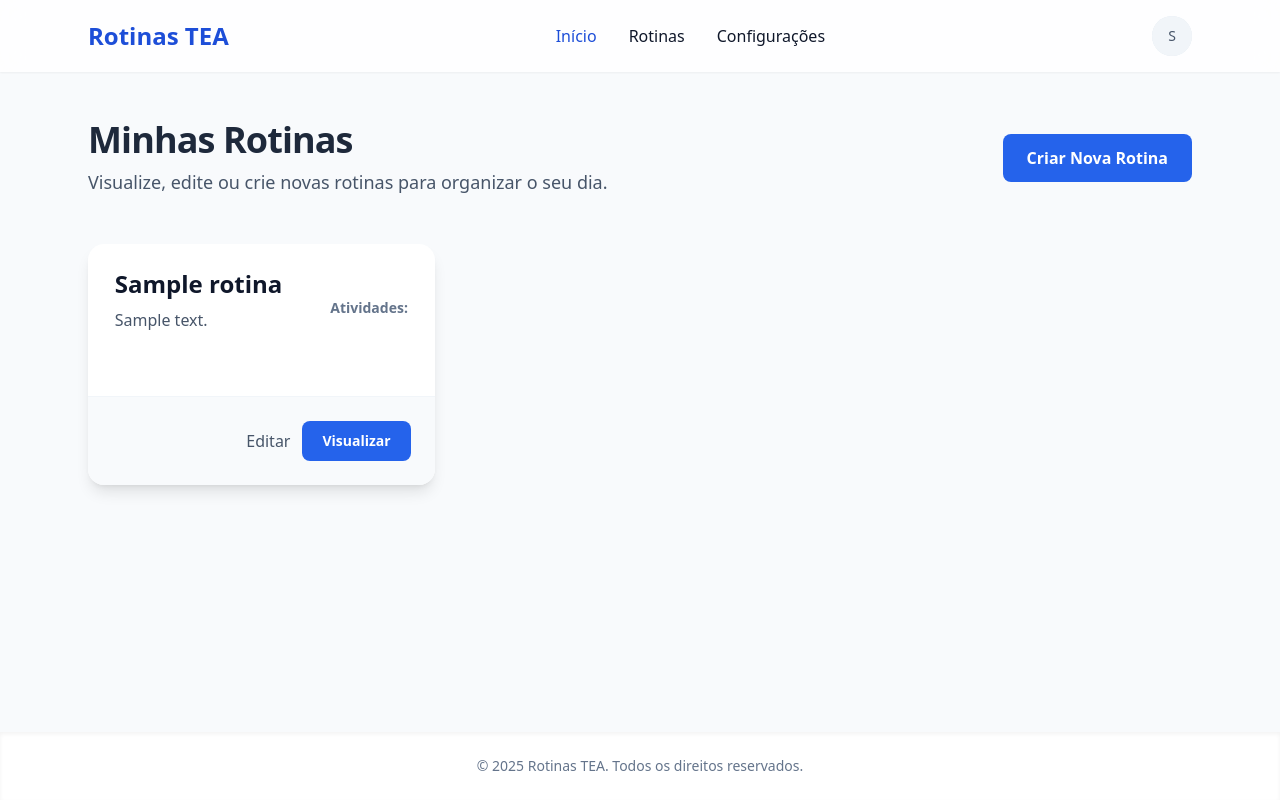
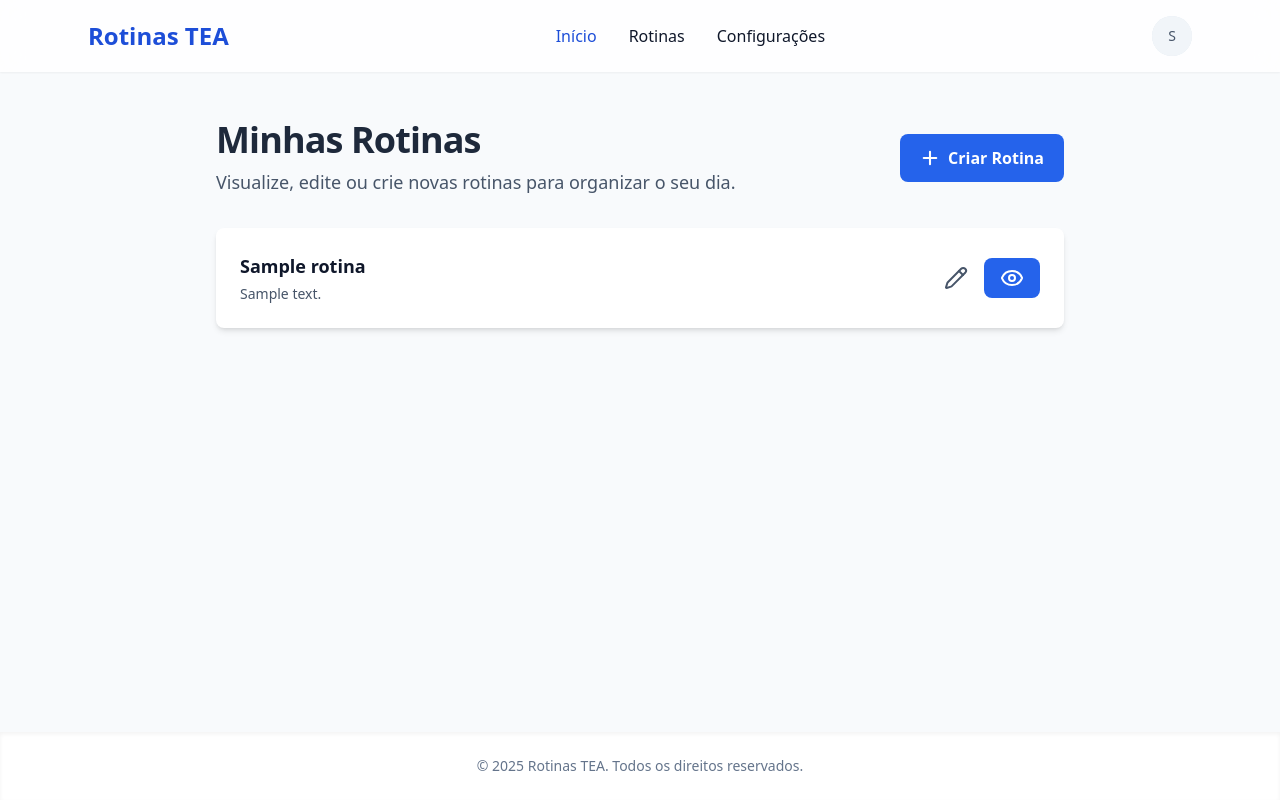
Before and after one commit to Tassy210/Gerador-de-Rotinas-Visuais, a Django app: page / in a window 1280 px wide. Run offline with Django 5.2, Linux system fonts and the light colour scheme; a user stored in the database is signed in; tables that the repository leaves empty hold one stand-in row (values such as "Sample post"); some libraries are stand-ins or nearby versions.

Commit message:
Rotinas no formato de lista

```diff
--- a/gerador_rotinas/rotinas/models.py
+++ b/gerador_rotinas/rotinas/models.py
@@ -9,19 +9,40 @@ class Categoria(models.Model):
         return self.nome
 
 class Rotina(models.Model):
-
     usuario = models.ForeignKey(User, on_delete=models.CASCADE)
-
     titulo = models.CharField(max_length=100)
     descricao = models.TextField(blank=True, null=True)
-    pictograma = models.ImageField(upload_to='pictogramas/', blank=True, null=True) # Ou FileField
-    ordem = models.PositiveIntegerField()
+    pictograma = models.ImageField(upload_to='pictogramas/', blank=True, null=True)
+    ordem = models.PositiveIntegerField(default=0)
+
+    # --- A GRANDE MUDANÇA ESTÁ AQUI ---
+    # Trocamos o CharField por uma ForeignKey
+    categoria = models.ForeignKey(
+        Categoria,
+        on_delete=models.PROTECT, # Protege contra a exclusão de uma categoria em uso
+        null=True,
+        blank=False # Torna o campo obrigatório no formulário
+    )
 
     def __str__(self):
         return self.titulo
 
+    @property
+    def pictograma_url(self):
+        """
+        Retorna a URL do pictograma do usuário, se existir.
+        Caso contrário, busca o pictograma padrão da Categoria associada.
+        """
+        if self.pictograma and hasattr(self.pictograma, 'url'):
+            return self.pictograma.url
+
+
+        if self.categoria and self.categoria.pictograma_padrao:
+            return self.categoria.pictograma_padrao.url
+
+        return '/static/images/placeholder.svg'
+
     class Meta:
-
         ordering = ['ordem']
 
 class Atividade(models.Model):
--- a/gerador_rotinas/rotinas/templates/rotinas/home.html
+++ b/gerador_rotinas/rotinas/templates/rotinas/home.html
@@ -4,74 +4,60 @@
 {% block title %}Minhas Rotinas - {{ block.super }}{% endblock %}
 
 {% block content %}
-<div class="max-w-6xl mx-auto w-full px-6 py-12">
+<div class="max-w-4xl mx-auto w-full px-6 py-12">
 
     {# =================================================================== #}
-    {# 1. CABEÇALHO DA PÁGINA                                             #}
-    {#    - Só aparece se o usuário já tiver alguma rotina cadastrada.    #}
+    {# 1. CABEÇALHO DA PÁGINA                                              #}
     {# =================================================================== #}
     {% if rotinas %}
-        <header class="flex flex-col md:flex-row justify-between items-start md:items-center mb-12">
+        <header class="flex flex-col md:flex-row justify-between items-start md:items-center mb-8">
             <div>
                 <h1 class="text-4xl font-extrabold text-slate-800 tracking-tight">Minhas Rotinas</h1>
                 <p class="mt-2 text-lg text-slate-600">Visualize, edite ou crie novas rotinas para organizar o seu dia.</p>
             </div>
-            <a href="{% url 'criar_rotina' %}" class="mt-4 md:mt-0 inline-block px-6 py-3 bg-blue-600 text-white font-bold rounded-lg hover:bg-blue-700 transition-colors">
-                Criar Nova Rotina
+            <a href="{% url 'criar_rotina' %}" class="mt-4 md:mt-0 inline-flex items-center justify-center px-5 py-3 bg-blue-600 text-white font-bold rounded-lg hover:bg-blue-700 transition-colors">
+                <svg class="w-5 h-5 mr-2" xmlns="http://www.w3.org/2000/svg" fill="none" viewBox="0 0 24 24" stroke-width="2.5" stroke="currentColor">
+                    <path stroke-linecap="round" stroke-linejoin="round" d="M12 4.5v15m7.5-7.5h-15" />
+                </svg>
+                Criar Rotina
             </a>
         </header>
     {% endif %}
+
     {# =================================================================== #}
-    {# 2. GRID DE ROTINAS                                                  #}
-    {#    - Inicia o loop para mostrar cada rotina em um card.            #}
+    {# 2. LISTA DE ROTINAS                                                 #}
+    {# - Container principal para a lista, com sombra e divisórias.        #}
     {# =================================================================== #}
-    <div class="grid grid-cols-1 md:grid-cols-2 lg:grid-cols-3 gap-8 ">
+    <div class="bg-white rounded-lg shadow-md">
+        <ul class="divide-y divide-slate-200">
 
             {% for rotina in rotinas %}
-        <div class="bg-white rounded-2xl shadow-lg hover:shadow-2xl transition-shadow duration-300 flex flex-col">
-           <div class="flex items-center justify-center">
-            {# -- Corpo do Card -- #}
-            <div class="p-6">
-                <h2 class="text-2xl font-bold text-slate-900">{{ rotina.titulo }}</h2>
-                <p class="mt-2 text-slate-600 h-16">{{ rotina.descricao|truncatewords:15 }}</p>
+            {# -- Item da Lista -- #}
+            <li class="flex items-center justify-between p-4 sm:p-6 hover:bg-slate-50 transition-colors">
+
+                {# -- Informações da Rotina (Título e Descrição) -- #}
+                <div class="flex-grow">
+                    <h2 class="text-lg font-bold text-slate-900">{{ rotina.titulo }}</h2>
+                    <p class="text-sm text-slate-600 mt-1">{{ rotina.descricao|truncatewords:20 }}</p>
                 </div>
 
-            {# -- Seção de Atividades (mostra as 3 primeiras) -- #}
-            <div class="px-6 mb-4">
-                <h3 class="text-sm font-semibold text-slate-500 mb-2">Atividades:</h3>
-                <div class="flex items-center space-x-2">
-                    {% for atividade in rotina.atividades.all|slice:":3" %}
-                        {# ... (lógica para mostrar imagem ou placeholder) ... #}
-                    {% endfor %}
-
-                    {# ⚠️ PONTO DE ATENÇÃO: Link para criar nova atividade #}
-                    {% if rotina.atividades.all.count > 3 %}
-                    <a href="{% url 'criar_atividade' %}" class="... inline-block ...">
-                        Criar Nova Atividade
+                {# -- Botões de Ação -- #}
+                <div class="flex items-center space-x-3 sm:space-x-4 ml-4 flex-shrink-0">
+                    <a href="{% url 'editar_rotina' rotina.id %}" class="font-medium text-slate-600 hover:text-slate-900 text-sm">
+                    <svg xmlns="http://www.w3.org/2000/svg" width="24" height="24" viewBox="0 0 24 24" fill="none" stroke="currentColor" stroke-width="2" stroke-linecap="round" stroke-linejoin="round" class="lucide lucide-pencil-icon lucide-pencil"><path d="M21.174 6.812a1 1 0 0 0-3.986-3.987L3.842 16.174a2 2 0 0 0-.5.83l-1.321 4.352a.5.5 0 0 0 .623.622l4.353-1.32a2 2 0 0 0 .83-.497z"/><path d="m15 5 4 4"/></svg>
                     </a>
-                    {% endif %}
-                </div>
-            </div>
-        </div>
-
-            {# -- Rodapé do Card com os botões de ação -- #}
-            <div class="p-6 mt-auto bg-slate-50 rounded-b-2xl border-t border-slate-100 flex items-center justify-end space-x-3">
-                {# TODO: Atualizar este link para a URL de edição da rotina específica #}
-                <a href="{% url 'editar_rotina' rotina.id %}" class="font-medium text-slate-600 hover:text-slate-900">Editar</a>
-
-                {# TODO: Atualizar este link para a URL de visualização da rotina específica #}
-                <a href="#" class="px-5 py-2.5 bg-blue-600 text-white text-sm font-semibold rounded-lg hover:bg-blue-700">
-                    Visualizar
+                    <a href="#" class="px-4 py-2 bg-blue-600 text-white text-sm font-semibold rounded-lg hover:bg-blue-700">
+                    <svg xmlns="http://www.w3.org/2000/svg" width="24" height="24" viewBox="0 0 24 24" fill="none" stroke="currentColor" stroke-width="2" stroke-linecap="round" stroke-linejoin="round" class="lucide lucide-eye-icon lucide-eye"><path d="M2.062 12.348a1 1 0 0 1 0-.696 10.75 10.75 0 0 1 19.876 0 1 1 0 0 1 0 .696 10.75 10.75 0 0 1-19.876 0"/><circle cx="12" cy="12" r="3"/></svg>
                     </a>
                 </div>
-        </div>
+            </li>
 
             {# =================================================================== #}
             {# 3. ESTADO VAZIO                                                     #}
-        {#    - Mostrado se o `for` loop não encontrar nenhuma rotina.        #}
+            {# - Mostrado se o `for` loop não encontrar nenhuma rotina.        #}
             {# =================================================================== #}
             {% empty %}
-        <div class="col-span-1 md:col-span-2 lg:col-span-3 text-center bg-white rounded-2xl shadow-lg p-16 border-2 border-dashed border-slate-200">
+            <div class="text-center p-16 border-2 border-dashed border-slate-200 rounded-lg">
                 <h2 class="text-2xl font-bold text-slate-700 mt-4">Nenhuma rotina encontrada</h2>
                 <p class="text-slate-500 mt-2">Parece que você ainda não criou nenhuma rotina. Que tal começar agora?</p>
                 <a href="{% url 'criar_rotina' %}" class="mt-6 inline-block px-6 py-3 bg-blue-600 text-white font-bold rounded-lg hover:bg-blue-700">
@@ -80,6 +66,7 @@
             </div>
             {% endfor %}
 
+        </ul>
     </div>
 </div>
 {% endblock %}
```
Also changed, not shown: gerador_rotinas/rotinas/migrations/0002_rotina_categoria_alter_rotina_ordem.py (added). Lines whose indentation alone changed are shown as unchanged.
